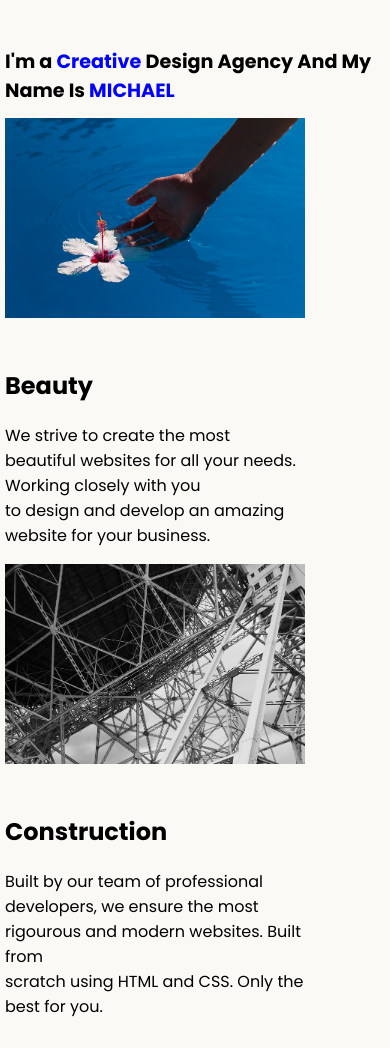
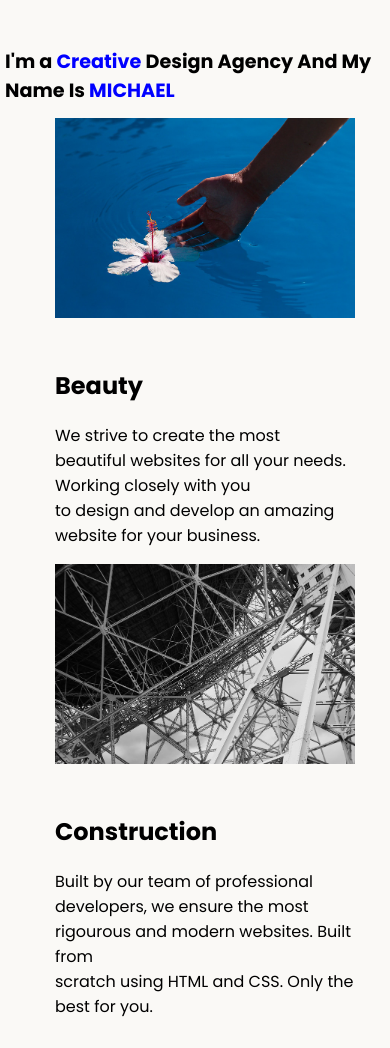
Before and after one commit to Michaelchilaka12/michael-media-query, a plain HTML site: page index.html in a window 390 px wide. Shown: the part 28-1076 px from the top of the page. Drawn offline with Linux system fonts and the light colour scheme.

Commit message:
Update style.css

```diff
--- a/style.css
+++ b/style.css
@@ -49,10 +49,12 @@ body{
   }
   .left{
   width: 300px;
+  padding-left:50px
   }
 
   .right{
     width: 300px;
+    padding-left:50px
   }
 
 
```
